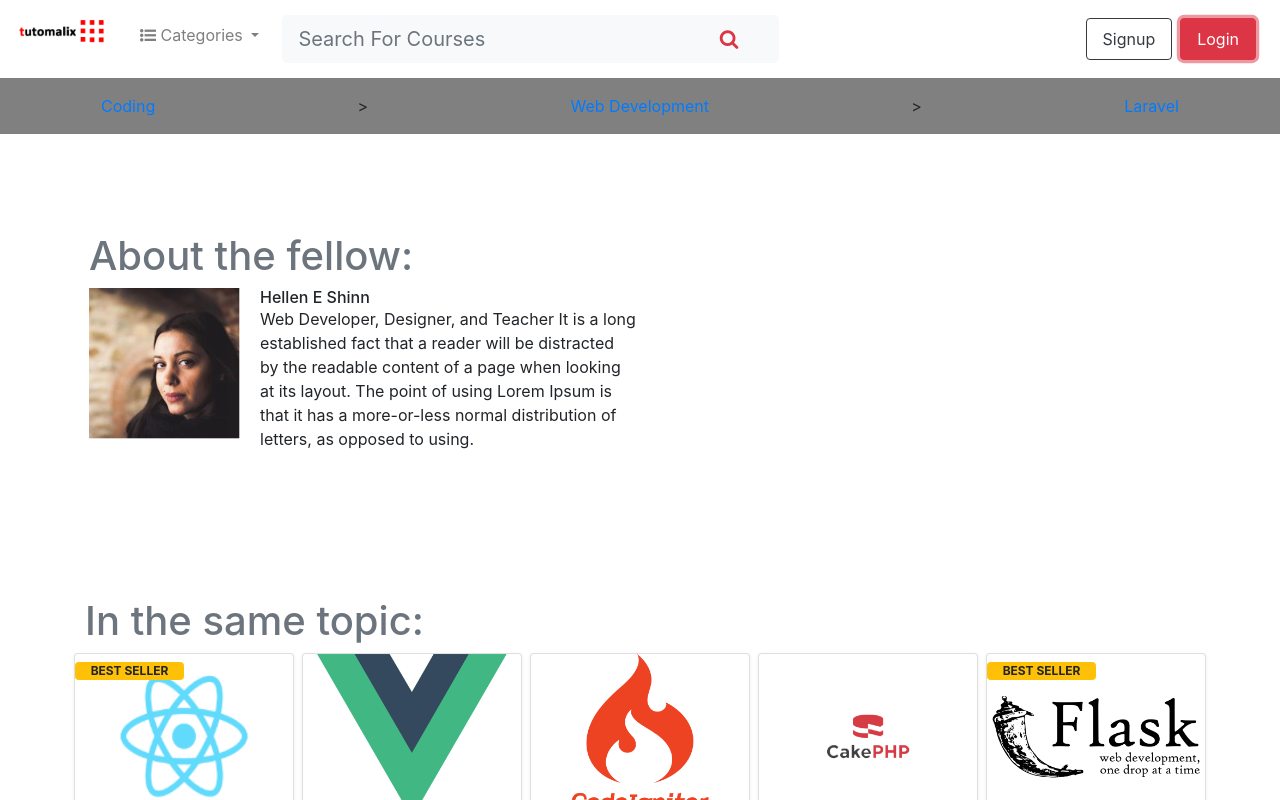
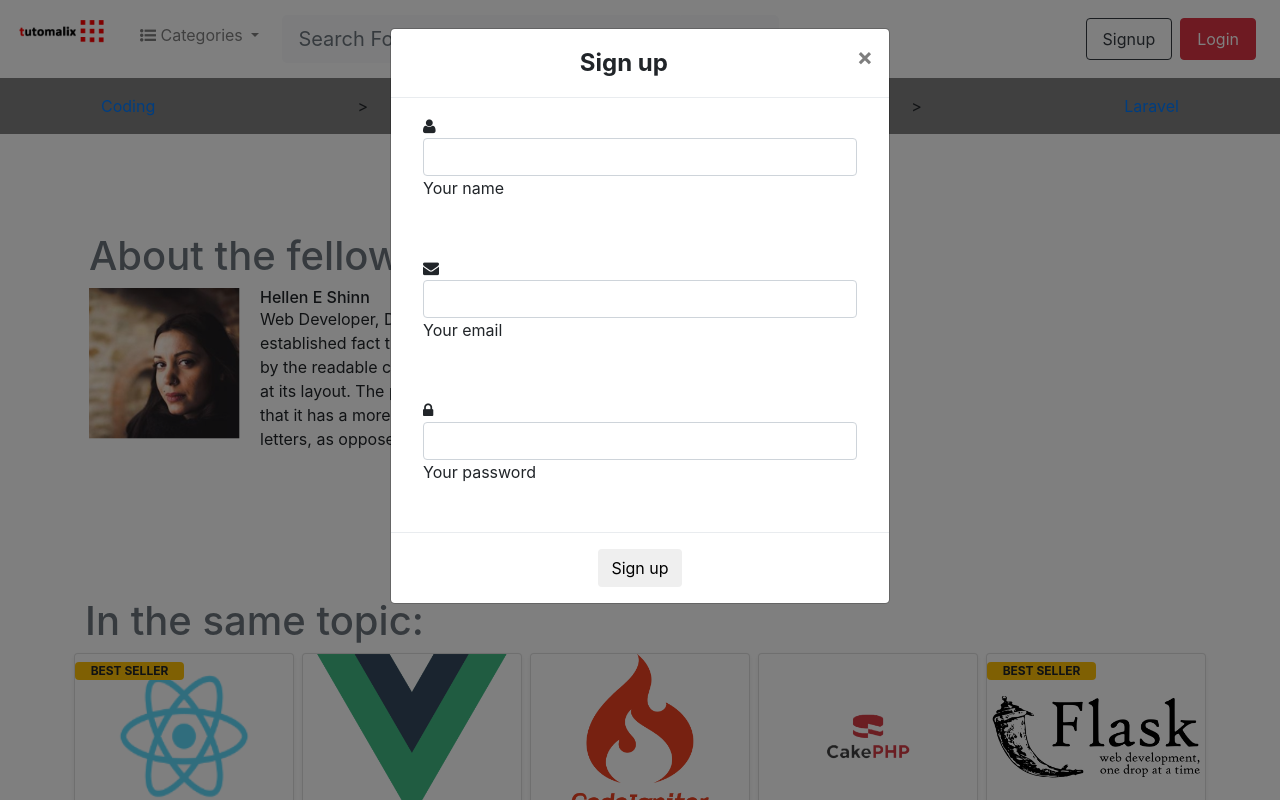
Before and after one commit to VictorOmondi1997/TutomalixEducation-Website, a plain HTML site: page html/react_course.html in a window 1280 px wide. Both pictures are taken after a click on the link "Login". Shown: the top 800 px of the page. Drawn offline with nearby package versions, Linux system fonts and the light colour scheme.

Commit message:
Second Commit

```diff
--- a/html/react_course.html
+++ b/html/react_course.html
@@ -49,7 +49,42 @@
             </li>
         </ul>
         <a href="#" class="nav-link btn btn-outline-dark">Signup</a>
-        <a href="#" class="nav-link btn btn-danger mx-2">Login</a>
+        <div class="modal fade" id="modalRegisterForm" tabindex="-1" role="dialog" aria-labelledby="myModalLabel"
+             aria-hidden="true">
+            <div class="modal-dialog" role="document">
+                <div class="modal-content">
+                    <div class="modal-header text-center">
+                        <h4 class="modal-title w-100 font-weight-bold">Sign up</h4>
+                        <button type="button" class="close" data-dismiss="modal" aria-label="Close">
+                            <span aria-hidden="true">&times;</span>
+                        </button>
+                    </div>
+                    <div class="modal-body mx-3">
+                        <div class="md-form mb-5">
+                            <i class="fa fa-user prefix grey-text"></i>
+                            <input type="text" id="orangeForm-name" class="form-control validate">
+                            <label data-error="wrong" data-success="right" for="orangeForm-name">Your name</label>
+                        </div>
+                        <div class="md-form mb-5">
+                            <i class="fa fa-envelope prefix grey-text"></i>
+                            <input type="email" id="orangeForm-email" class="form-control validate">
+                            <label data-error="wrong" data-success="right" for="orangeForm-email">Your email</label>
+                        </div>
+
+                        <div class="md-form mb-4">
+                            <i class="fa fa-lock prefix grey-text"></i>
+                            <input type="password" id="orangeForm-pass" class="form-control validate">
+                            <label data-error="wrong" data-success="right" for="orangeForm-pass">Your password</label>
+                        </div>
+
+                    </div>
+                    <div class="modal-footer d-flex justify-content-center">
+                        <button class="btn btn-deep-orange">Sign up</button>
+                    </div>
+                </div>
+            </div>
+        </div>
+        <a href="#" class="nav-link btn btn-danger mx-2" data-toggle="modal" data-target="#modalRegisterForm">Login</a>
     </div>
 </nav>
 <nav class="navbar navbar-expand-lg navbar-dark" style="background: gray">
@@ -233,5 +268,8 @@
         </ul>
     </div>
 </footer>
+<script src="https://code.jquery.com/jquery-3.3.1.slim.min.js" integrity="sha384-q8i/X+965DzO0rT7abK41JStQIAqVgRVzpbzo5smXKp4YfRvH+8abtTE1Pi6jizo" crossorigin="anonymous"></script>
+<script src="https://cdnjs.cloudflare.com/ajax/libs/popper.js/1.14.7/umd/popper.min.js" integrity="sha384-UO2eT0CpHqdSJQ6hJty5KVphtPhzWj9WO1clHTMGa3JDZwrnQq4sF86dIHNDz0W1" crossorigin="anonymous"></script>
+<script src="https://stackpath.bootstrapcdn.com/bootstrap/4.3.1/js/bootstrap.min.js" integrity="sha384-JjSmVgyd0p3pXB1rRibZUAYoIIy6OrQ6VrjIEaFf/nJGzIxFDsf4x0xIM+B07jRM" crossorigin="anonymous"></script>
 </body>
 </html>
```
Also changed, not shown: index.html (+3 -0 lines), 1 other file.
